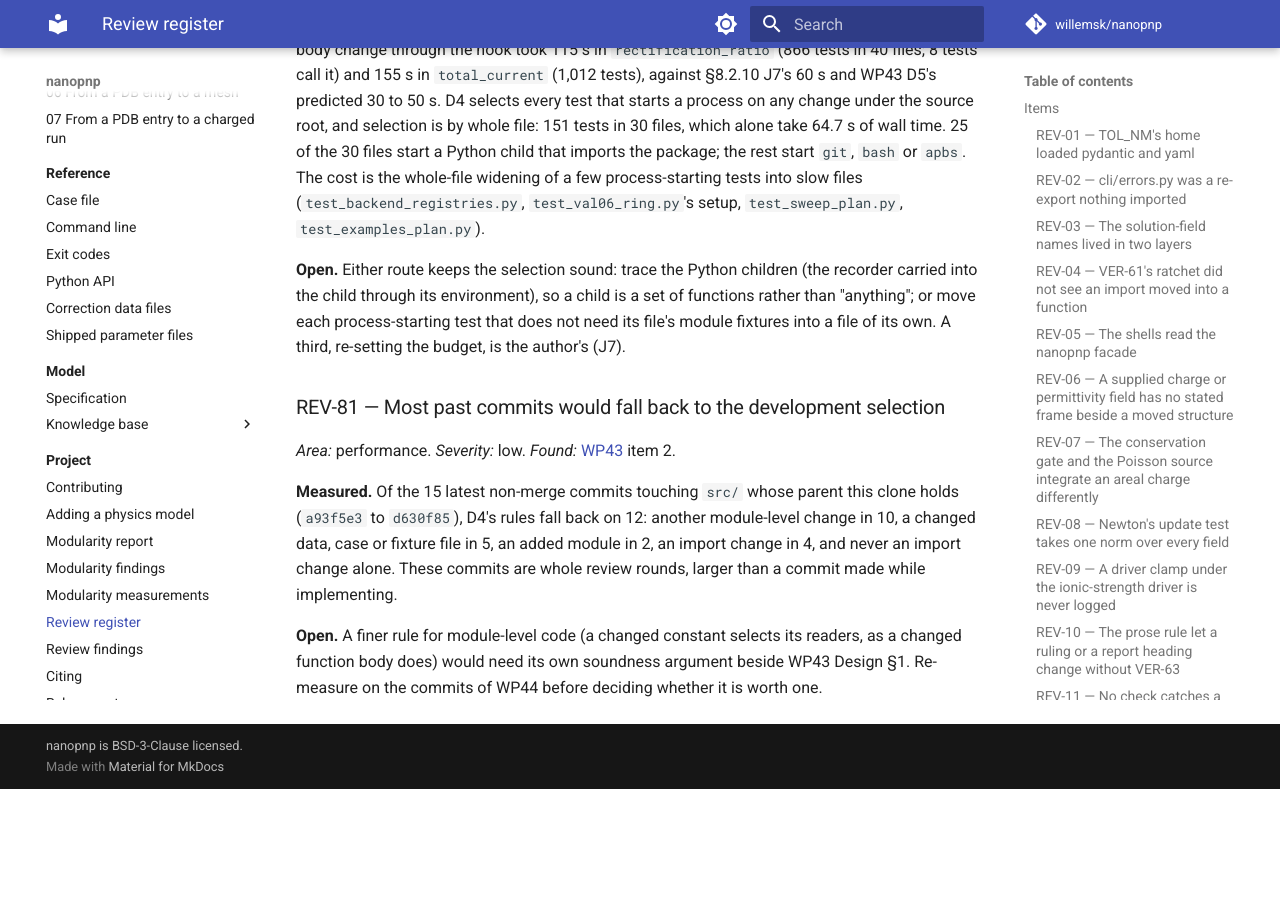
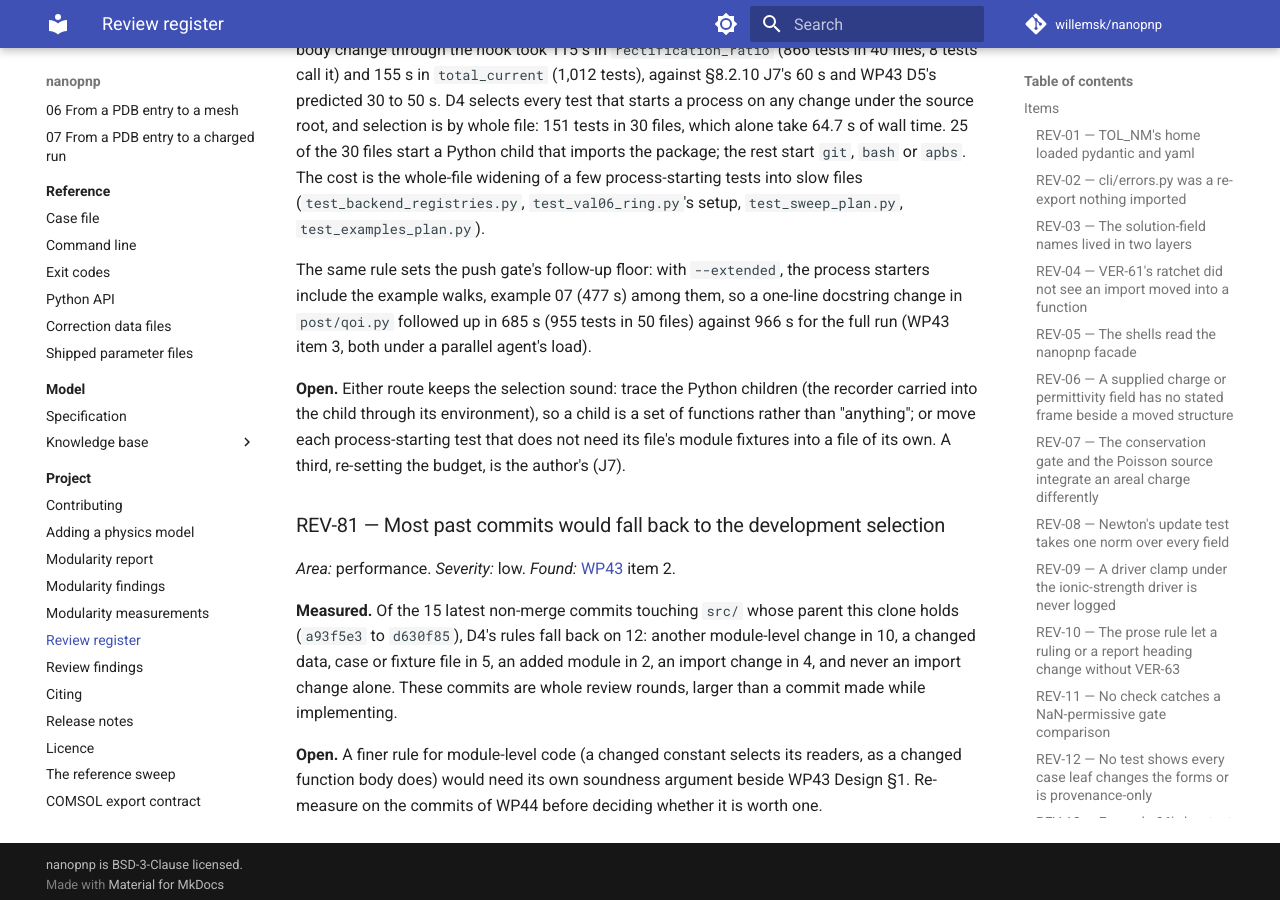
Before and after one commit to willemsk/nanopnp, an MkDocs documentation site: the page built from docs/project/review-items.md, in a window 1280 px wide and 900 px high, scrolled down 21395 px. Built offline with MkDocs 1.6.1 and Material for MkDocs 9.7.7, drawn with Linux system fonts in a browser that asks for light colours; comment, search, counter and statistics services are not loaded; before the commit the page ends 22184 px from its top, so only the background shows below that.

Commit message:
docs: REV-80 also sets the push gate's follow-up floor (J3, J7)
A one-line follow-up ran 955 tests in 685 s against the full run's 966 s:
every process-starting walk, example 07 among them, is selected by any
source change.

Co-Authored-By: Claude Opus 5.5 <noreply@anthropic.com>
Claude-Session: https://claude.ai/code/session_01Tx9dgu9ra3apXzkTH9AN66

```diff
--- a/docs/project/review-items.md
+++ b/docs/project/review-items.md
@@ -785,6 +785,11 @@ start a Python child that imports the package; the rest start `git`, `bash` or `
 the whole-file widening of a few process-starting tests into slow files (`test_backend_registries.py`,
 `test_val06_ring.py`'s setup, `test_sweep_plan.py`, `test_examples_plan.py`).
 
+The same rule sets the push gate's follow-up floor: with `--extended`, the process starters include
+the example walks, example 07 (477 s) among them, so a one-line docstring change in `post/qoi.py`
+followed up in 685 s (955 tests in 50 files) against 966 s for the full run (WP43 item 3, both under
+a parallel agent's load).
+
 **Open.** Either route keeps the selection sound: trace the Python children (the recorder carried
 into the child through its environment), so a child is a set of functions rather than "anything";
 or move each process-starting test that does not need its file's module fixtures into a file of its
```
